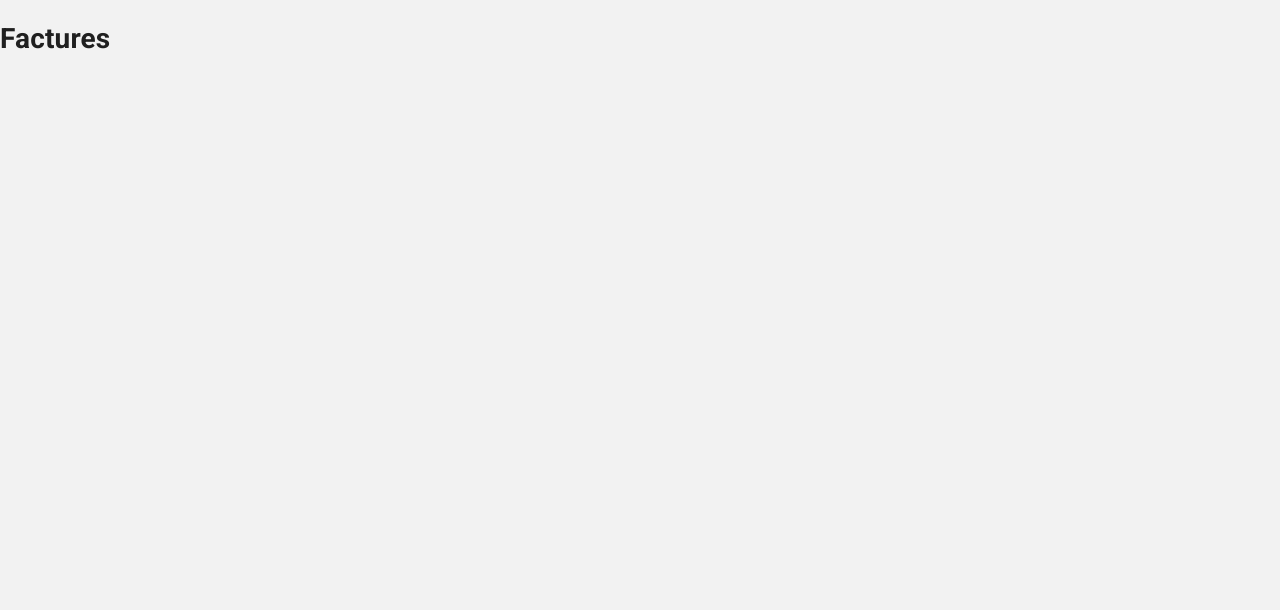
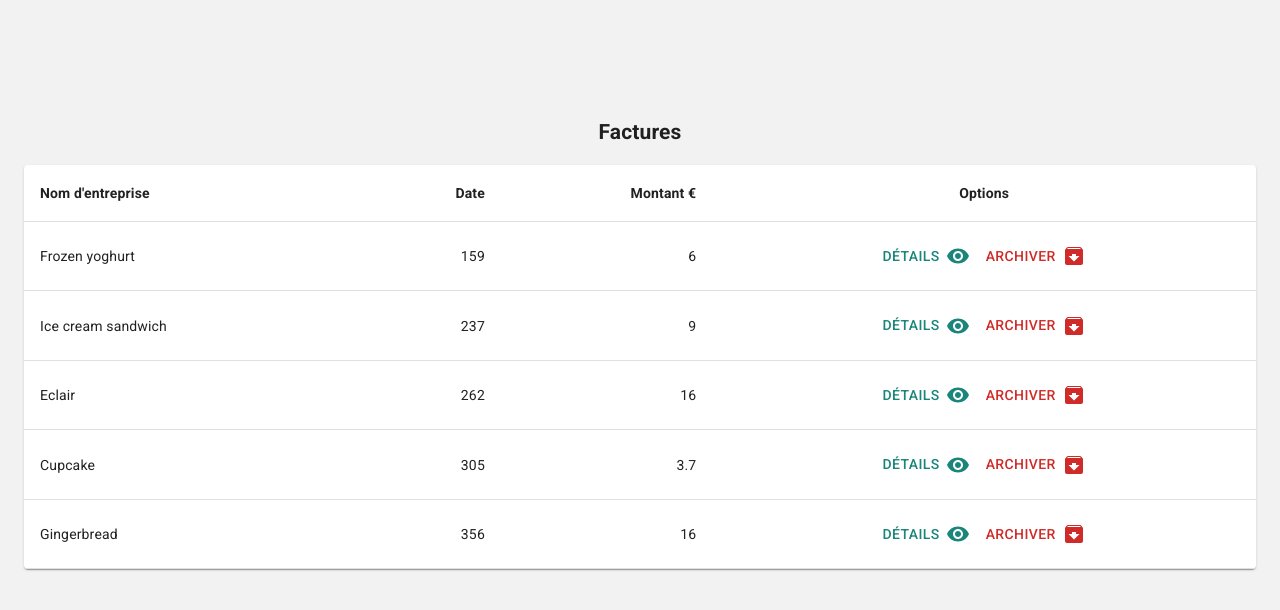
Before and after one commit to GauthierBosson/CRM-Front, a Next.js app: page /bill in a window 1280 px wide. Shown: the top 610 px of the page. Built offline with nearby package versions, Linux system fonts and the light colour scheme.

Commit message:
bonjour2

```diff
--- a/components/head.js
+++ b/components/head.js
@@ -1,6 +1,7 @@
 import React from 'react'
 import NextHead from 'next/head'
 import { string } from 'prop-types'
+
 
 const defaultDescription = ''
 const defaultOGURL = ''
--- a/pages/bill.js
+++ b/pages/bill.js
@@ -1,5 +1,74 @@
-const Bill = () => {
-  return <h1>Factures</h1>;
-};
 
-export default Bill;
+import React from 'react';
+import { makeStyles } from '@material-ui/core/styles';
+import Table from '@material-ui/core/Table';
+import TableBody from '@material-ui/core/TableBody';
+import TableCell from '@material-ui/core/TableCell';
+import TableContainer from '@material-ui/core/TableContainer';
+import TableHead from '@material-ui/core/TableHead';
+import TableRow from '@material-ui/core/TableRow';
+import Paper from '@material-ui/core/Paper';
+import Container from '@material-ui/core/Container'
+import Button from '@material-ui/core/button'
+import ArchiveIcon from '@material-ui/icons/Archive';
+import VisibilityIcon from '@material-ui/icons/Visibility';
+import Box from "@material-ui/core/Box";
+import Title from "../components/Title";
+
+const useStyles = makeStyles({
+  table: {
+    minWidth: 650,
+  },
+});
+
+function createData(name, calories, fat, carbs, protein) {
+  return { name, calories, fat, carbs, protein };
+}
+
+const rows = [
+  createData('Frozen yoghurt', 159, 6.0, 24, 4.0),
+  createData('Ice cream sandwich', 237, 9.0, 37, 4.3),
+  createData('Eclair', 262, 16.0, 24, 6.0),
+  createData('Cupcake', 305, 3.7, 67, 4.3),
+  createData('Gingerbread', 356, 16.0, 49, 3.9),
+];
+
+export default function SimpleTable() {
+  const classes = useStyles();
+
+  return (
+
+     <Container maxWidth="lg">
+       <div style={{height:'100px'}} ></div>
+       <Box justifyContent="center" style={{display:'flex'}}>
+         <h2>Factures</h2>
+       </Box>
+      <TableContainer component={Paper}>
+        <Table className={classes.table} aria-label="simple table">
+          <TableHead>
+            <TableRow>
+              <TableCell><strong>Nom d'entreprise</strong></TableCell>
+              <TableCell align="right"><strong>Date</strong></TableCell>
+              <TableCell align="right"><strong>Montant €</strong></TableCell>
+              <TableCell  align="center"><strong>Options</strong></TableCell>
+            </TableRow>
+          </TableHead>
+          <TableBody>
+            {rows.map(row => (
+                <TableRow key={row.name}>
+                  <TableCell component="th" scope="row">
+                    {row.name}
+                  </TableCell>
+                  <TableCell align="right">{row.calories}</TableCell>
+                  <TableCell align="right">{row.fat}</TableCell>
+                  <TableCell align="center"><Button color="secondary">Détails <VisibilityIcon style={{marginLeft:'6px'}} /> </Button>
+                    <Button style={{color:'#CF2C29'}}>Archiver <ArchiveIcon style={{marginLeft:'6px'}} /> </Button>
+                  </TableCell>
+                </TableRow>
+            ))}
+          </TableBody>
+        </Table>
+      </TableContainer>
+     </Container>
+  );
+}
```
Also changed, not shown: components/factures.js (added, +71 -0 lines), pages/homes.js (+5 -17 lines).
